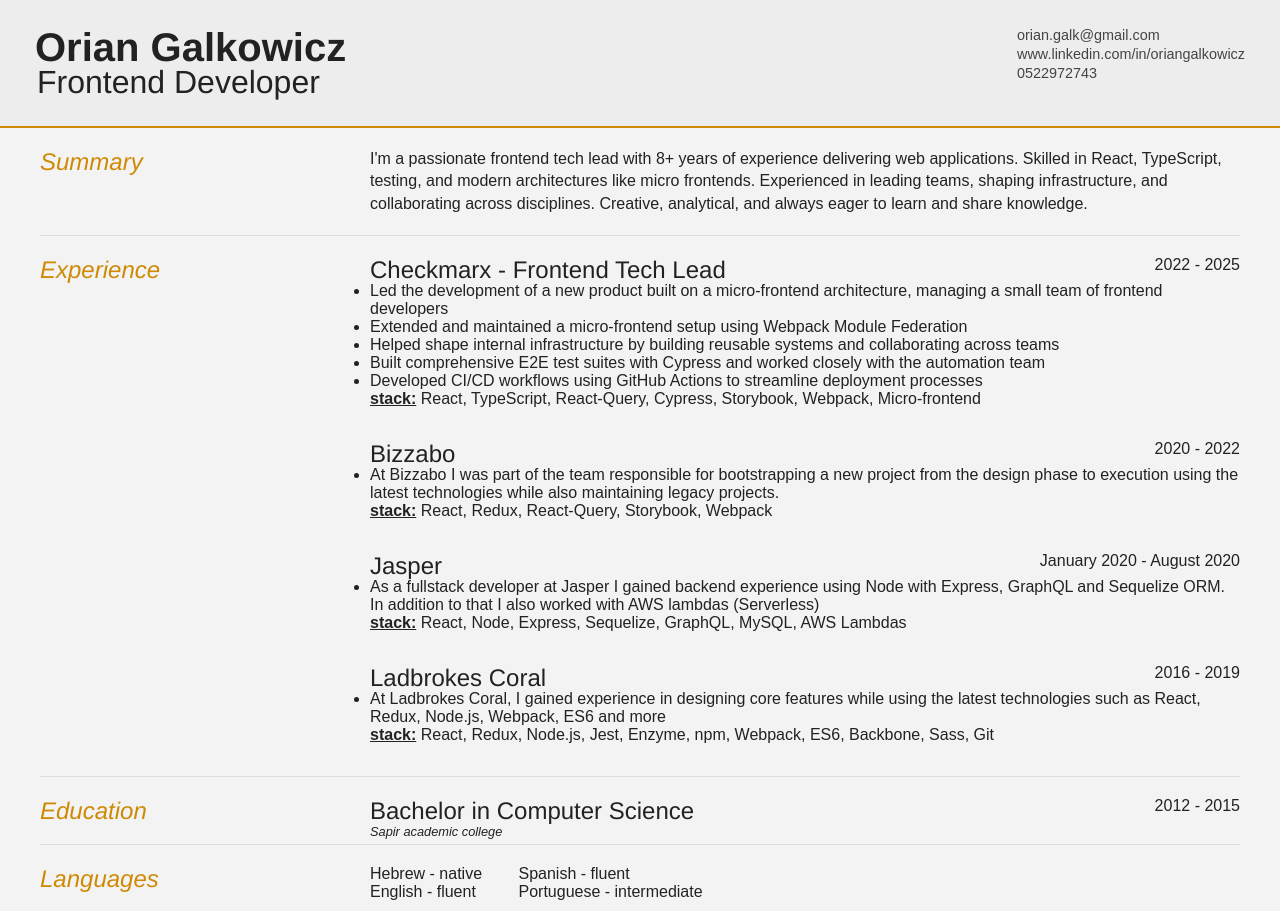
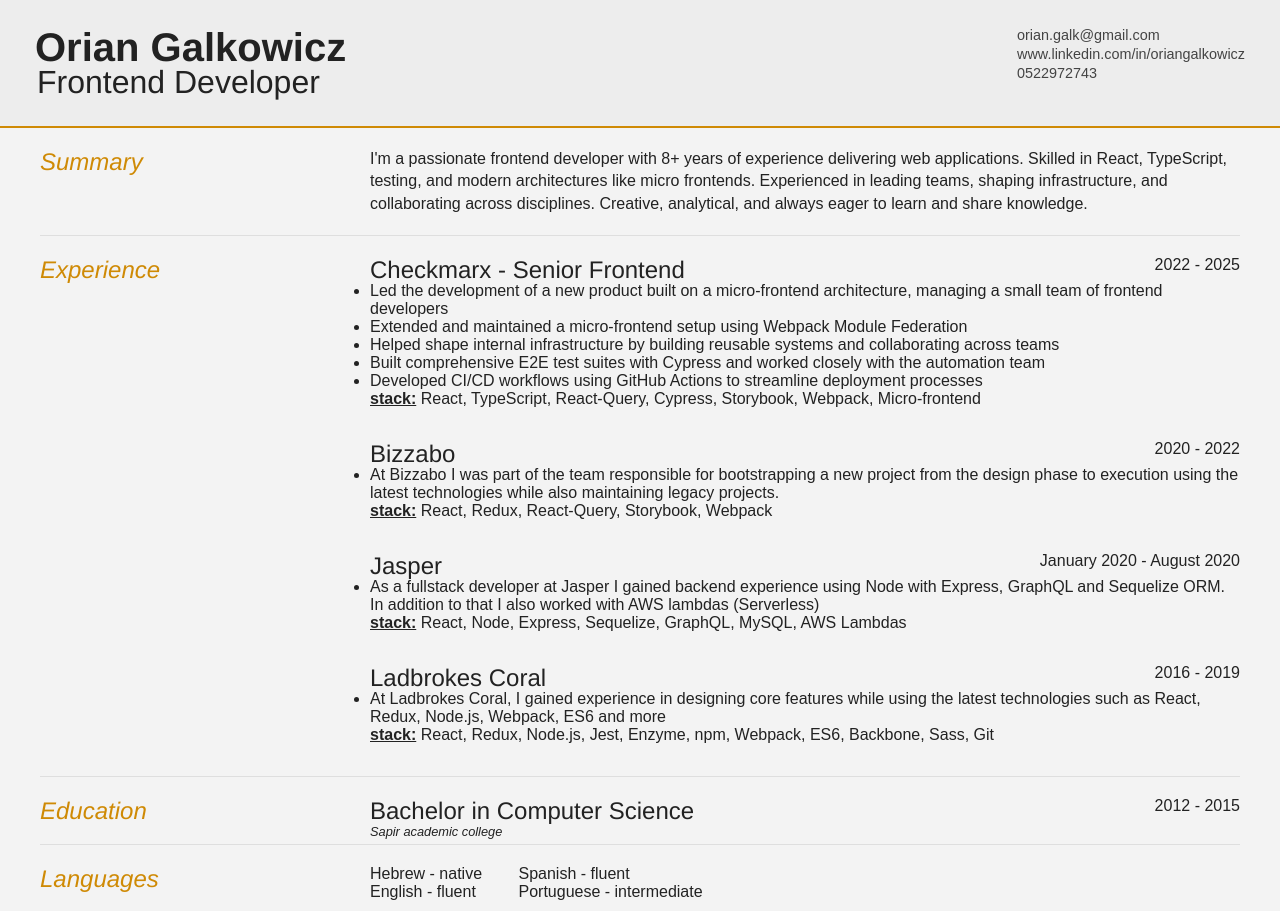
Before and after one commit to galkowicz/cv, a plain HTML site: page index.html in a window 1280 px wide. Drawn offline with Linux system fonts and the light colour scheme; a web font is replaced by a local one.

Commit message:
update cv

```diff
--- a/index.html
+++ b/index.html
@@ -56,7 +56,7 @@
 
             <div class="sectionContent">
               <p>
-                I'm a passionate frontend tech lead with 8+ years of experience delivering web applications.
+                I'm a passionate frontend developer with 8+ years of experience delivering web applications.
                 Skilled in React, TypeScript, testing, and modern architectures like micro frontends.
                 Experienced in leading teams, shaping infrastructure, and collaborating across disciplines.
                 Creative, analytical, and always eager to learn and share knowledge.
@@ -74,7 +74,7 @@
           <div class="sectionContent">
             <article>
               <div class="job">
-                <h2 class="content-header">Checkmarx - Frontend Tech Lead</h2>
+                <h2 class="content-header">Checkmarx - Senior Frontend</h2>
 
                 <h3 class="years">2022 - 2025</h3>
 
```
